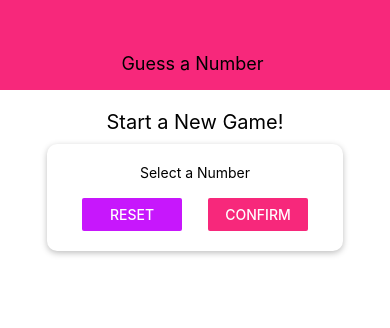
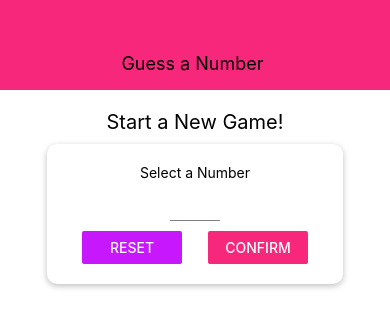
Before and after one commit to wheelsa/rn-guess-number, a React Native app: screen / in a window 390 px wide. Shown: the top 328 px of the page. Built offline with nearby package versions, Linux system fonts and the light colour scheme.

Commit message:
added functionality to input

```diff
--- /dev/null
+++ b/components/Input.js
@@ -0,0 +1,17 @@
+import React from "react";
+import { TextInput, StyleSheet } from "react-native";
+
+const Input = (props) => {
+  return <TextInput {...props} style={{ ...styles.input, ...props.style }} />;
+};
+
+const styles = StyleSheet.create({
+  input: {
+    height: 30,
+    borderBottomColor: "grey",
+    borderBottomWidth: 1,
+    marginVertical: 10,
+  },
+});
+
+export default Input;
--- a/screens/StartGameScreen.js
+++ b/screens/StartGameScreen.js
@@ -1,22 +1,56 @@
-import React from "react";
-import { View, Text, StyleSheet, TextInput, Button } from "react-native";
+import React, { useState } from "react";
+import {
+  View,
+  Text,
+  StyleSheet,
+  Button,
+  TouchableWithoutFeedback,
+  Keyboard
+} from "react-native";
 
-import Card from '../components/Card'
-import Colors from '../constants/colors'
+import Card from "../components/Card";
+import Input from "../components/Input";
+import Colors from "../constants/colors";
 
 const StartGameScreen = (props) => {
+  const [enteredValue, setEnteredValue] = useState("");
+
+  const numberInputHandler = (inputText) => {
+    setEnteredValue(inputText.replace(/[^0-9]/g, "")); //dropany non numbered value, validation necesary for android
+  };
   return (
+    <TouchableWithoutFeedback onPress={()=> {
+      Keyboard.dismiss();
+    } }>
       <View style={styles.screen}>
         <Text style={styles.title}>Start a New Game!</Text>
         <Card style={styles.inputContainer}>
           <Text>Select a Number</Text>
-        <TextInput />
+          <Input
+            style={styles.input}
+            blurOnSubmit
+            autoCapitalize="none"
+            autoCorrect={false}
+            keyboardType="number-pad"
+            maxLength={2}
+            onChangeText={numberInputHandler}
+            value={enteredValue}
+          />
           <View style={styles.buttonContainer}>
-          <View style={styles.button}><Button title="Reset" onPress={() => {}} color={Colors.accent}/></View>
-          <View style={styles.button}><Button title="Confirm" onPress={() => {}} color={Colors.primary}/></View>
+            <View style={styles.button}>
+              <Button title="Reset" onPress={() => {}} color={Colors.accent} />
+            </View>
+            <View style={styles.button}>
+              <Button
+                title="Confirm"
+                onPress={() => {}}
+                color={Colors.primary}
+              />
+            </View>
           </View>
         </Card>
       </View>
+    </TouchableWithoutFeedback>
   );
 };
 
@@ -29,7 +63,7 @@
   inputContainer: {
     width: 300,
     maxWidth: "80%",
-    alignItems: 'center',
+    alignItems: "center",
   },
   buttonContainer: {
     flexDirection: "row",
@@ -41,9 +75,13 @@
     fontSize: 20,
     marginVertical: 10,
   },
-  button:{
+  button: {
     width: 100,
-  }
+  },
+  input: {
+    width: 50,
+    textAlign: "center",
+  },
 });
 
 export default StartGameScreen;
```
Lines whose indentation alone changed are shown as unchanged.
